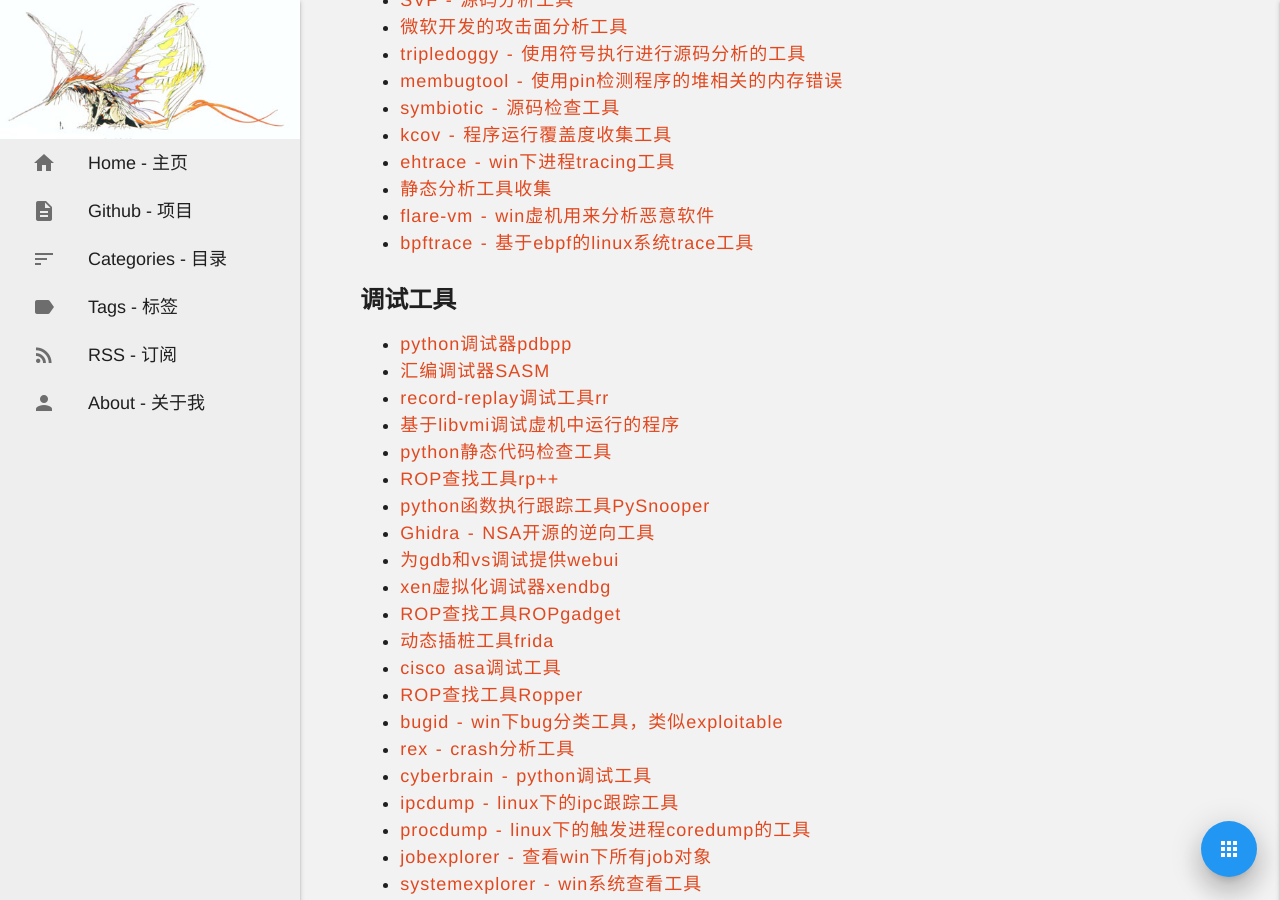
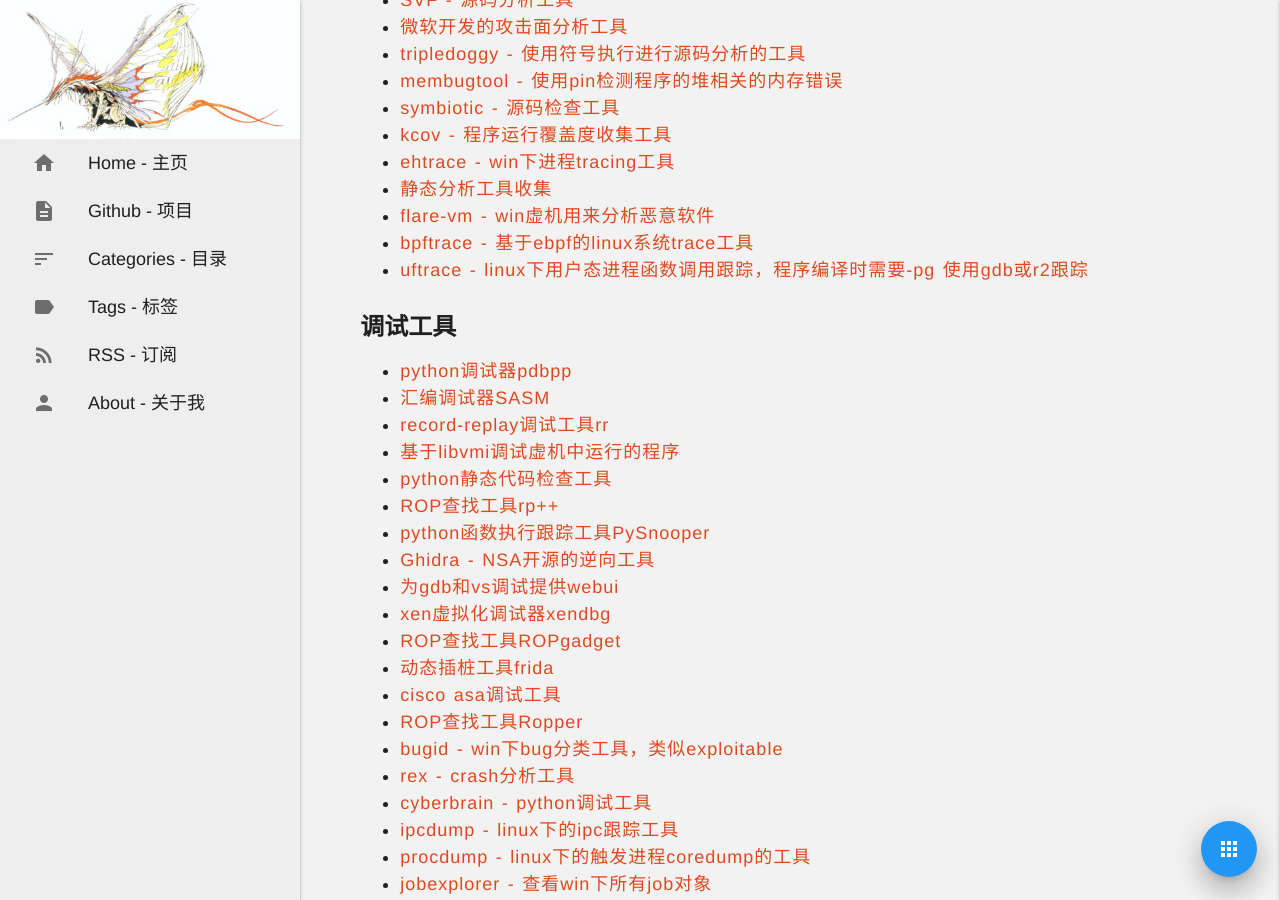
Before and after one commit to noirfate/noirfate.github.io, a Jekyll site: the page built from _posts/2021-04-19-useful-git-repository-research.md, in a window 1280 px wide and 900 px high, scrolled down 4267 px. Built offline with Jekyll 4.4.1, drawn with Linux system fonts in a browser that asks for light colours; some web fonts are replaced; a script that is not in the unit is left out.

Commit message:
Update 2021-04-19-useful-git-repository-research.md

```diff
--- a/_posts/2021-04-19-useful-git-repository-research.md
+++ b/_posts/2021-04-19-useful-git-repository-research.md
@@ -144,6 +144,7 @@
 - [静态分析工具收集](https://github.com/analysis-tools-dev/static-analysis)
 - [flare-vm - win虚机用来分析恶意软件](https://github.com/fireeye/flare-vm)
 - [bpftrace - 基于ebpf的linux系统trace工具](https://github.com/iovisor/bpftrace)
+- [uftrace - linux下用户态进程函数调用跟踪，程序编译时需要-pg](https://github.com/namhyung/uftrace) [使用gdb或r2跟踪](https://reverseengineering.stackexchange.com/questions/19971/how-to-see-all-functions-that-called-with-debugger)
 
 ### 调试工具
 
```
